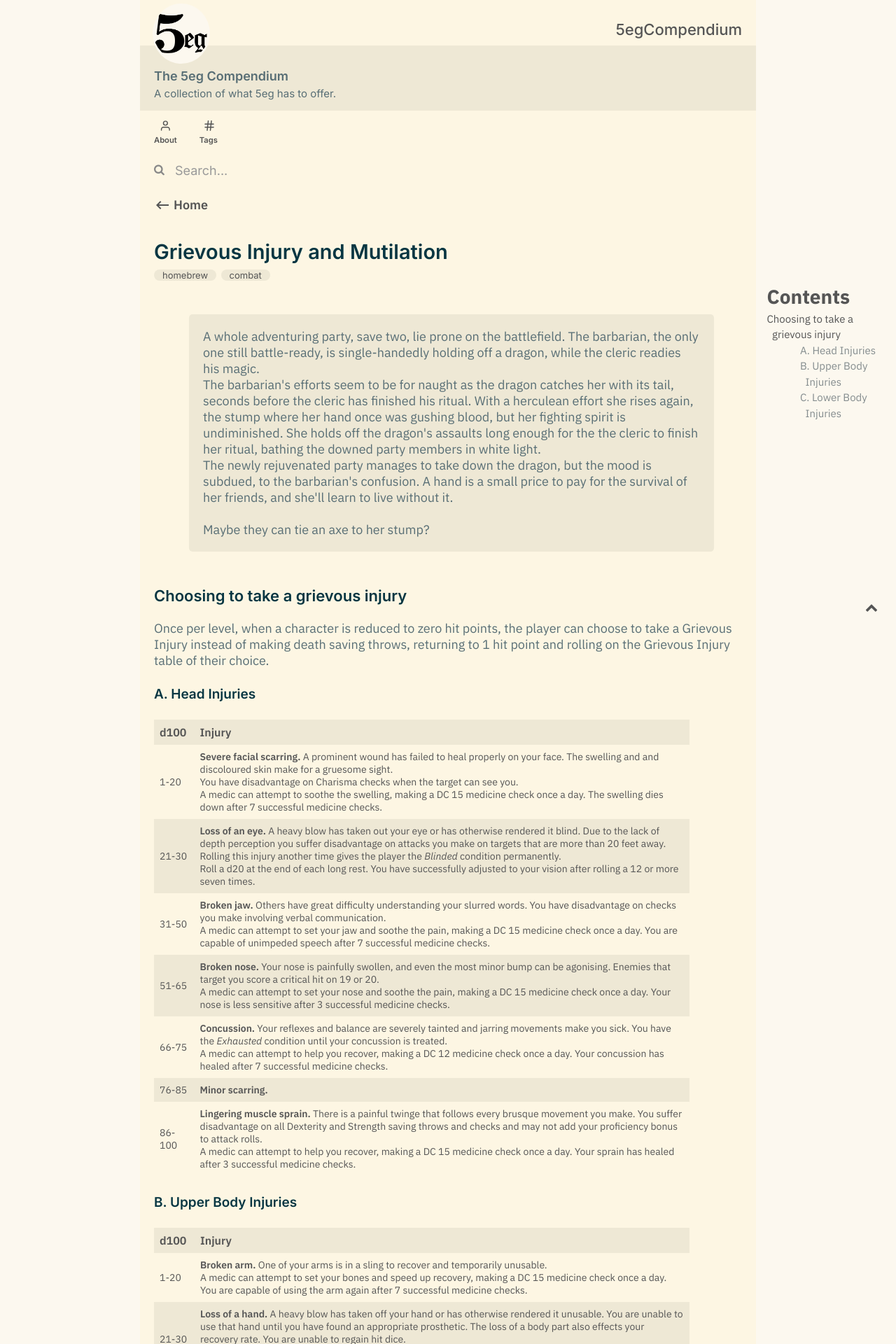
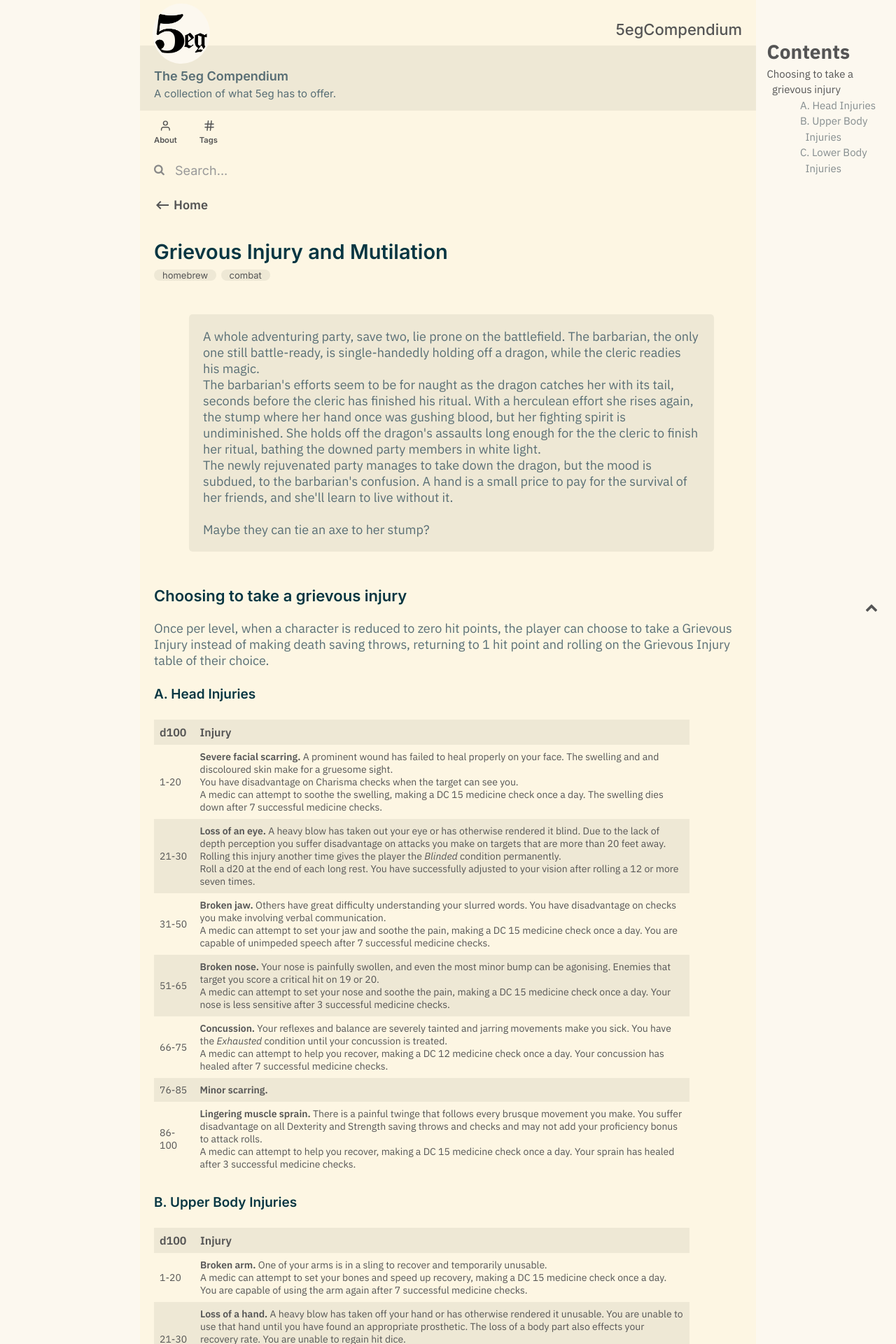
Before and after one commit to 5egeneral/compendium, a Jekyll site: the page built from _notes/20210528-Grievous Injury and Mutilation.md, in a window 1280 px wide. Shown: the top 1920 px of the page at 70% size. Built offline with Jekyll 4.4.1, drawn with Linux system fonts in a browser that asks for light colours; the table of contents is made by our own code.

Commit message:
Update toc_styling.css

```diff
--- a/assets/css/toc_styling.css
+++ b/assets/css/toc_styling.css
@@ -41,10 +41,12 @@
     font-weight: bold;
     color: #555;
      top: -350px;
+     position: relative;
 }
 
 .section-nav>  * {
      top: -350px;
+     position: relative;
 }
 .section-nav,
 .toc-entry a{
```
